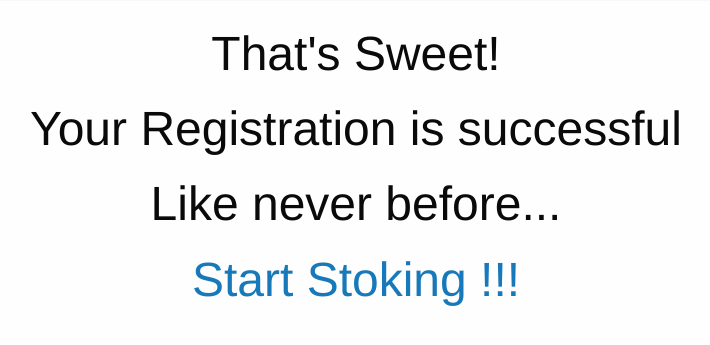
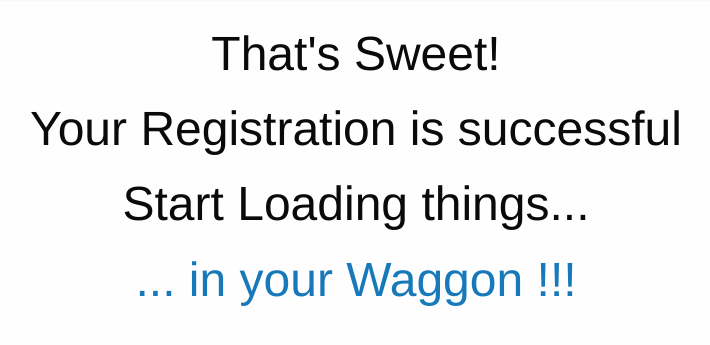
Before and after one commit to natarajnattu/waggon, a Django app: template templates/registration/registration_complete.html in a window 1280 px wide. Shown: the part 64-409 px from the top of the page, without its empty margins (284-994 px from the left). Run offline with Django 3.2, Linux system fonts and the light colour scheme; the template is opened without the code that fills it, so the values that code supplies are empty; some libraries are stand-ins or nearby versions.

Commit message:
registration

```diff
--- a/templates/registration/registration_complete.html
+++ b/templates/registration/registration_complete.html
@@ -8,8 +8,8 @@
   <center class="notice">
     <h1>That's Sweet!</h1>
     <h1>Your Registration is successful</h1>
-    <h1>Like never before...</h1>
-    <h1><a href="{% url 'add_bookmark' %}">Start Stoking !!!</a></h1>
+    <h1>Start Loading things...</h1>
+    <h1><a href="{% url 'add_bookmark' %}">... in your Waggon !!!</a></h1>
   </center>
 
 
```
